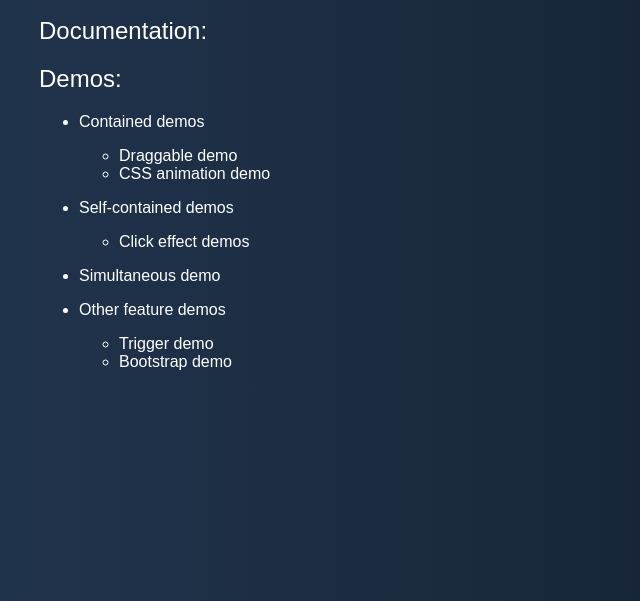
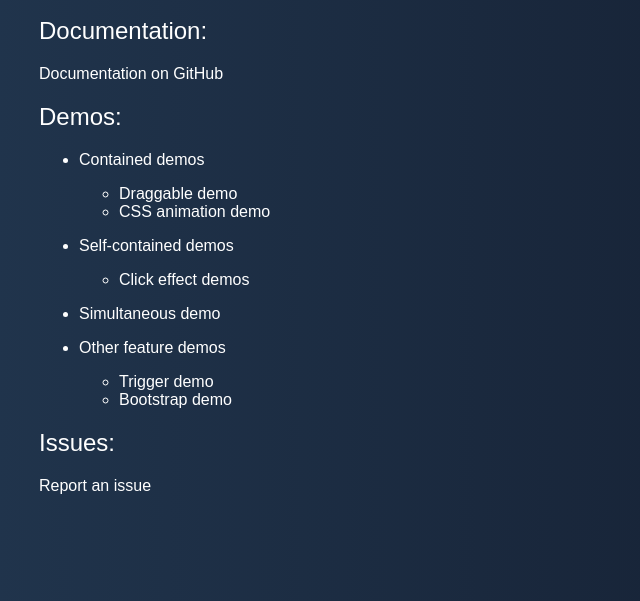
Before and after one commit to ZachSaucier/Disintegrate, a plain HTML site: page index.html in a window 1280 px wide. Shown: the part 199-800 px from the top of the page, without its empty margins (317-957 px from the left). Drawn offline with Linux system fonts and the light colour scheme; a web font is replaced by a local one.

Commit message:
Update index.html

```diff
--- a/index.html
+++ b/index.html
@@ -35,7 +35,7 @@
 
 <div class="middle-container">
   <h2>Documentation:</h2>
-  <p><a href="https://github.com/ZachSaucier/Disintegrate"></a></p>
+  <p><a href="https://github.com/ZachSaucier/Disintegrate">Documentation on GitHub</a></p>
 
   <h2>Demos:</h2>
   <ul>
@@ -63,6 +63,9 @@
       </ul>
     </li>
   </ul>
+
+  <h2>Issues:</h2>
+  <p><a href="https://github.com/ZachSaucier/Disintegrate/issues">Report an issue</a></p>
 </div>
 
 </body>
```
